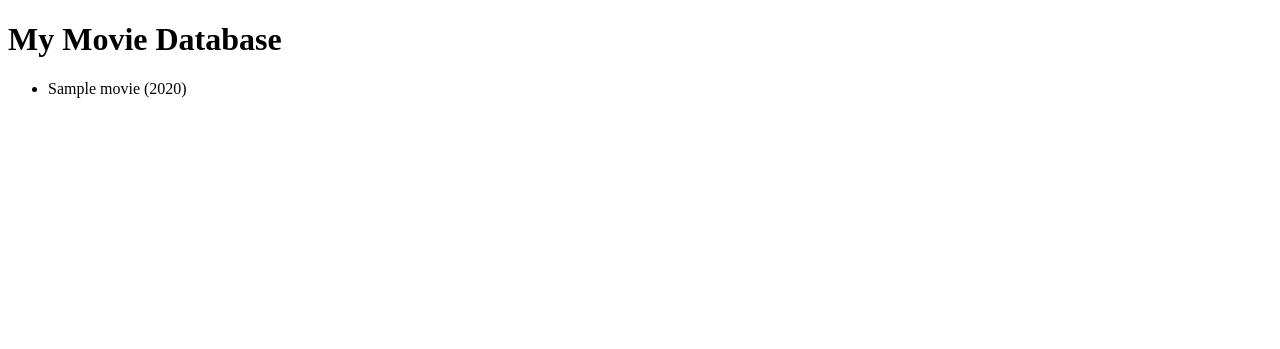
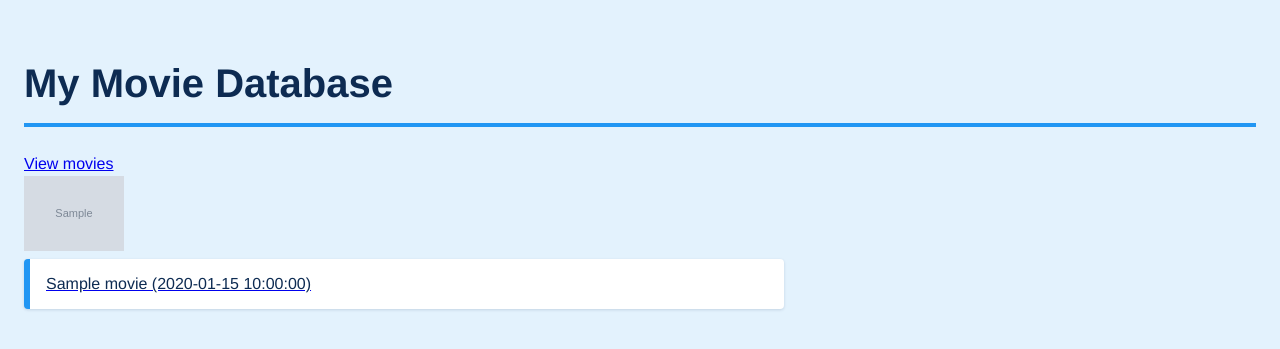
Before and after one commit to EmiMontanoC/curso_python, a Flask app: template Movies/templates/index.html in a window 1280 px wide. Shown: the top 349 px of the page. Run offline with Flask 3, Linux system fonts and the light colour scheme; the template is opened without the code that fills it: most values are stand-ins (such as "Sample title", 1, 10 or a date in 2020); grey boxes marked "Sample" are stand-in pictures.

Commit message:
modified:   Movies/__pycache__/movies_sqlite.cpython-314.pyc 	modified:   Movies/app.py 	modified:   Movies/movies_sqlite.py 	new file:   Movies/static/css/movie_styles.css 	modified:   Movies/templates/index.html 	new file:   Movies/templates/movie_detail.html 	new file:   Movies/templates/movies.html 	modified:   Movies/app.py 	modified:   Movies/templates/index.html 	modified:   Movies/templates/movie_detail.html 	modified:   Movies/templates/movies.html 	movies.db

```diff
--- a/Movies/app.py
+++ b/Movies/app.py
@@ -10,10 +10,28 @@ app = Flask(__name__)
 def index():
     db_path = os.path.join(os.path.dirname(__file__), 'databases\movies.db')
     conn = db.open_database(db_path)
-    query = "SELECT * FROM movies ORDER BY release_date DESC;"
+    query = "SELECT * FROM movies ORDER BY release_date DESC LIMIT 5;"
     rows =db.retrieve_data_with_query(conn, query)
     db.close_database(conn)
     return render_template('index.html',rows=rows)
 
+@app.route('/movies')
+def movies():
+    db_path = os.path.join(os.path.dirname(__file__), 'databases\movies.db')
+    conn = db.open_database(db_path)
+    query = "SELECT * FROM movies ORDER BY release_date DESC;"
+    rows =db.retrieve_data_with_query(conn, query)
+    db.close_database(conn)
+    return render_template('movies.html',rows=rows)
+
+@app.route('/movie_details/<int:movie_id>')
+def movie_details(movie_id):
+    db_path = os.path.join(os.path.dirname(__file__), 'databases\movies.db')
+    conn = db.open_database(db_path)
+    query = f"SELECT * FROM movies WHERE id = {movie_id};"
+    rows =db.retrieve_data_with_query(conn, query)
+    db.close_database(conn)
+    return render_template('movie_details.html',rows=rows)
+
 if __name__ == '__main__':
     app.run(debug=True)
--- a/Movies/movies_sqlite.py
+++ b/Movies/movies_sqlite.py
@@ -65,7 +65,7 @@ def retrieve_data_with_query(conn, query: str) -> list:
     cur = conn.cursor()
     cur.execute(query)
     fields = [description[0] for description in cur.description]
-    rows = [dicts(zip(fields, row)) for row in cur.fetchall()]
+    rows = [dict(zip(fields, row)) for row in cur.fetchall()]
     return rows
 
 def show_rows(rows: list):
--- /dev/null
+++ b/Movies/static/css/movie_styles.css
@@ -0,0 +1,88 @@
+:root {
+    --blue-900: #0d2b52;
+    --blue-700: #1565c0;
+    --blue-500: #2196f3;
+    --blue-300: #90caf9;
+    --blue-100: #e3f2fd;
+    --text-color: #1a2a3a;
+}
+
+body {
+    font-family: "Helvetica Neue", Arial, Helvetica, sans-serif;
+    background-color: var(--blue-100);
+    color: var(--text-color);
+    margin: 0;
+    padding: 24px;
+    line-height: 1.6;
+}
+
+h1 {
+    color: var(--blue-900);
+    font-size: 2.5rem;
+    border-bottom: 4px solid var(--blue-500);
+    padding-bottom: 8px;
+    margin-bottom: 24px;
+}
+
+h2 {
+    color: var(--blue-700);
+    font-size: 1.9rem;
+    margin-top: 32px;
+}
+
+h3 {
+    color: var(--blue-500);
+    font-size: 1.4rem;
+}
+
+p {
+    color: var(--text-color);
+    font-size: 1rem;
+    margin: 0 0 16px;
+}
+
+ul {
+    list-style: none;
+    margin: 0;
+    padding: 0;
+    max-width: 760px;
+}
+
+ul li {
+    display: flex;
+    align-items: center;
+    gap: 16px;
+    background-color: #ffffff;
+    color: var(--blue-900);
+    border-left: 6px solid var(--blue-500);
+    margin-bottom: 10px;
+    padding: 12px 16px;
+    border-radius: 4px;
+    box-shadow: 0 1px 3px rgba(13, 43, 82, 0.15);
+    transition: background-color 0.2s, transform 0.2s;
+}
+
+.movie-poster {
+    width: 100px;
+    height: 150px;
+    flex: 0 0 100px;
+    object-fit: cover;
+    border-radius: 4px;
+}
+
+ul li:hover {
+    background-color: var(--blue-300);
+    border-left-color: var(--blue-900);
+    transform: translateX(4px);
+}
+
+ul li a {
+    color: var(--blue-700);
+    text-decoration: none;
+    font-weight: 600;
+}
+
+ul li a:hover {
+    color: var(--blue-900);
+    text-decoration: underline;
+}
--- a/Movies/templates/index.html
+++ b/Movies/templates/index.html
@@ -1,15 +1,20 @@
 <!DOCTYPE html>
-<html lang="en">
 <head>
     <meta charset="UTF-8">
-    <meta name="viewport" content="width=device-width, initial-scale=1.0">
-    <title>Movies</title>
+    <title>My Movie Database</title>
+    <link rel="stylesheet" href="{{ url_for('static', filename='css/movie_styles.css') }}">
 </head>
 <body>
     <h1>My Movie Database</h1>
+    <div><a href="{{ url_for('movies') }}">View movies</a></div>
     <ul>
-        {% for movie in movies %}
-            <li>{{ movie.title }} ({{ movie.year }})</li>
+        {% for movie in rows %}
+            <a href="{{ url_for('movie_details', movie_id=movie.id) }}">
+                {% if movie.poster_url %}
+                    <img src="{{ movie.poster_url }}" alt="{{ movie.movie_title }} poster" width="100">
+                {% endif %}
+                <li>{{ movie.movie_title }} ({{ movie.release_date }})</li>
+            </a>
         {% endfor %}
     </ul>
 </body>
```
Also changed, not shown: Movies/templates/movie_detail.html (added, +12 -0 lines), Movies/templates/movies.html (added, +20 -0 lines).
